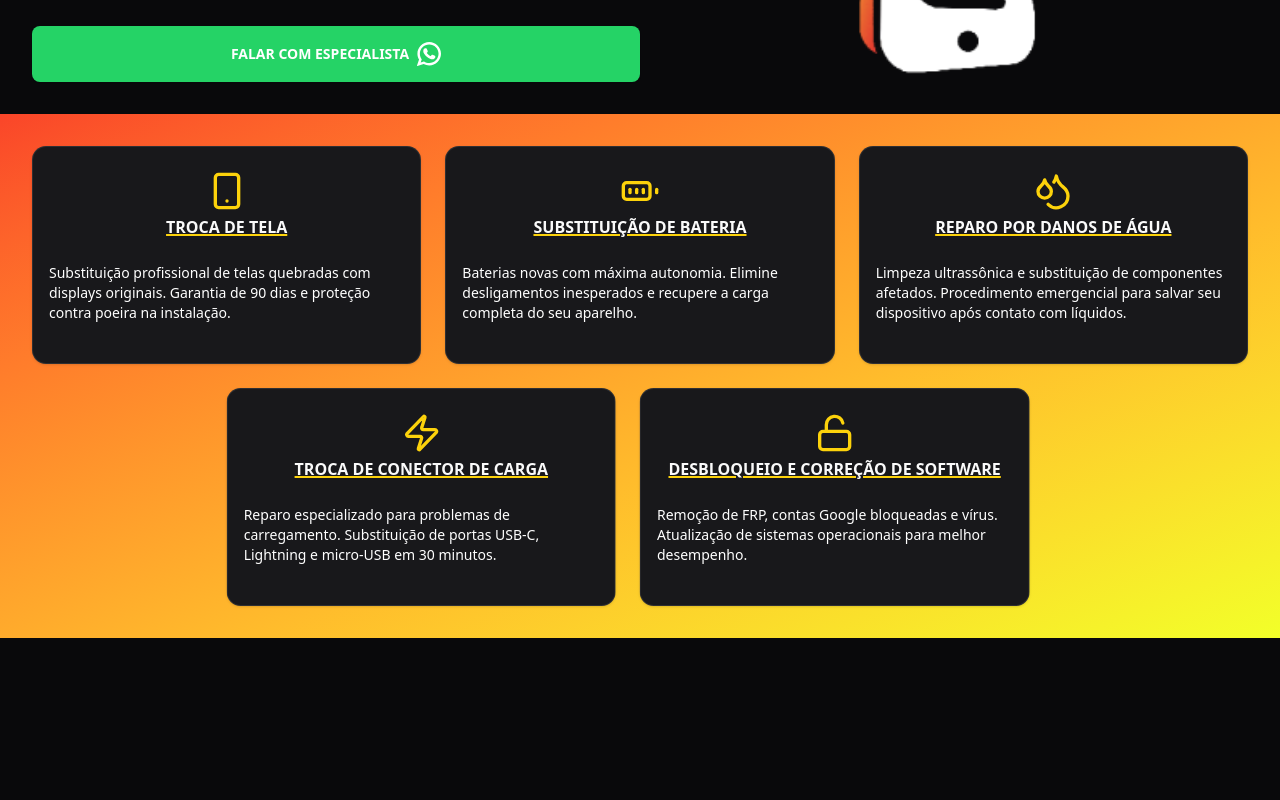
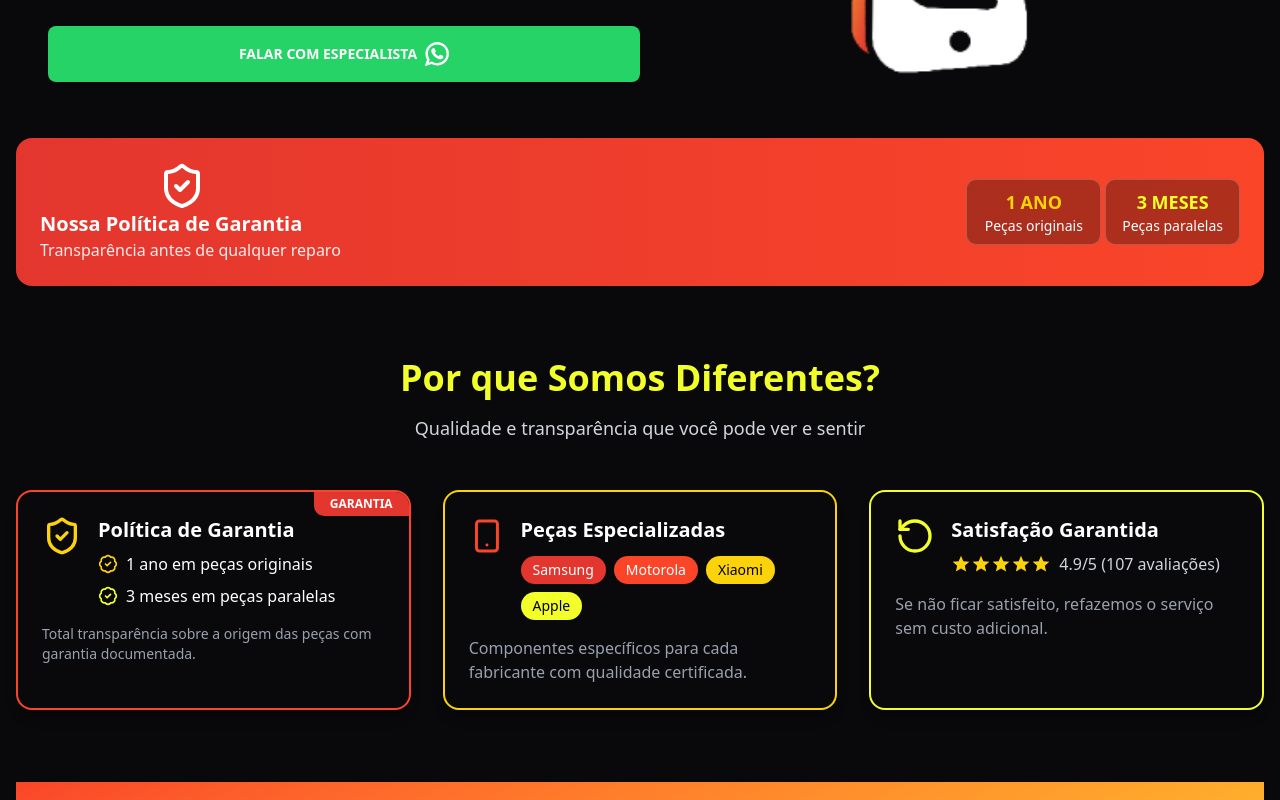
Before and after one commit to LuanCKRG/entercell, a Next.js app: page / in a window 1280 px wide. Shown: the part 380-1180 px from the top of the page. Before the commit the page ends 1018 px from the top, so only its background shows below. Built offline with nearby package versions, Linux system fonts and the light colour scheme.

Commit message:
feat(home): enhance guarantee policy section with detailed information and styling

```diff
--- a/src/app/page.tsx
+++ b/src/app/page.tsx
@@ -1,12 +1,160 @@
 import { HeroSection } from "@/components/sections/hero-section"
 import { ServicesSection } from "@/components/sections/services-section"
+import { ShieldCheck, Smartphone, BadgeCheck, RotateCcw } from "lucide-react"
 
 const Home = () => {
 	return (
-		<>
-			<HeroSection />
+		<div className="space-y-18 px-4">
+			<div>
+				<HeroSection />
+				{/* Banner de Garantia Destaque */}
+				<div className="mt-6 bg-gradient-to-r from-[#E3362E] to-[#FA4529] rounded-2xl p-2 md:p-6 text-white">
+					<div className="flex flex-col md:flex-row items-center justify-between">
+						<div className="flex flex-col items-center mb-4 md:mb-0">
+							<ShieldCheck className="size-12 text-white mr-4" />
+							<div>
+								<h3 className="md:text-xl font-bold not-md:uppercase">Nossa Política de Garantia</h3>
+								<p className="opacity-90">Transparência antes de qualquer reparo</p>
+							</div>
+						</div>
+
+						<div className="grid grid-cols-2 gap-1">
+							<div className="flex flex-col h-full text-center bg-black/30 px-4 py-2 rounded-lg border border-white/20">
+								<div className="font-bold text-lg text-[#fcd20b]">1 ANO</div>
+								<div className="text-sm">Peças originais</div>
+							</div>
+
+							<div className="flex flex-col h-full text-center bg-black/30 px-4 py-2 rounded-lg border border-white/20">
+								<div className="font-bold text-lg text-[#F2FF29]">3 MESES</div>
+								<div className="text-sm">Peças paralelas</div>
+							</div>
+						</div>
+					</div>
+				</div>
+			</div>
+
+			<section className="">
+				<div className="">
+					<div className="text-center mb-12">
+						<h2 className="text-3xl md:text-4xl font-bold text-[#F2FF29]">Por que Somos Diferentes?</h2>
+						<p className="text-lg text-gray-300 mt-4">Qualidade e transparência que você pode ver e sentir</p>
+					</div>
+
+					{/* Grid de Diferenciais */}
+					<div className="grid grid-cols-1 md:grid-cols-3 gap-8">
+						{/* Destaque 1 - Garantia de Peças */}
+						<div className="rounded-2xl p-6 shadow-lg border-2 border-[#FA4529] relative overflow-hidden">
+							<div className="absolute top-0 right-0 bg-[#E3362E] text-white text-xs font-bold px-4 py-1 rounded-bl-lg">GARANTIA</div>
+							<div className="flex items-start mb-4">
+								<ShieldCheck className="w-10 h-10 text-[#fcd20b] mr-4" />
+								<div>
+									<h3 className="text-xl font-bold text-white">Política de Garantia</h3>
+									<div className="mt-2 space-y-2">
+										<div className="flex items-center">
+											<BadgeCheck className="w-5 h-5 text-[#fcd20b] mr-2" />
+											<span className="font-medium text-white">1 ano em peças originais</span>
+										</div>
+										<div className="flex items-center">
+											<BadgeCheck className="w-5 h-5 text-[#F2FF29] mr-2" />
+											<span className="font-medium text-white">3 meses em peças paralelas</span>
+										</div>
+									</div>
+								</div>
+							</div>
+							<p className="text-gray-400 text-sm mt-4">Total transparência sobre a origem das peças com garantia documentada.</p>
+						</div>
+
+						{/* Destaque 2 - Marcas Atendidas */}
+						<div className="rounded-2xl p-6 shadow-lg border-2 border-[#fcd20b]">
+							<div className="flex items-start mb-4">
+								<Smartphone className="w-10 h-10 text-[#FA4529] mr-4" />
+								<div>
+									<h3 className="text-xl font-bold text-white">Peças Especializadas</h3>
+									<div className="mt-3 flex flex-wrap gap-2">
+										<span className="bg-[#E3362E] px-3 py-1 rounded-full text-sm font-medium text-white">Samsung</span>
+										<span className="bg-[#FA4529] px-3 py-1 rounded-full text-sm font-medium text-white">Motorola</span>
+										<span className="bg-[#fcd20b] px-3 py-1 rounded-full text-sm font-medium text-black">Xiaomi</span>
+										<span className="bg-[#F2FF29] px-3 py-1 rounded-full text-sm font-medium text-black">Apple</span>
+									</div>
+								</div>
+							</div>
+							<p className="text-gray-400 mt-4">Componentes específicos para cada fabricante com qualidade certificada.</p>
+						</div>
+
+						{/* Destaque 3 - Satisfação */}
+						<div className="rounded-2xl p-6 shadow-lg border-2 border-[#F2FF29]">
+							<div className="flex items-start mb-4">
+								<RotateCcw className="w-10 h-10 text-[#F2FF29] mr-4" />
+								<div>
+									<h3 className="text-xl font-bold text-white">Satisfação Garantida</h3>
+									<div className="flex items-center mt-2">
+										<div className="flex text-[#fcd20b]">
+											{[...Array(5)].map((number, i) => (
+												<svg key={number} xmlns="http://www.w3.org/2000/svg" className="size-5 fill-current" viewBox="0 0 24 24">
+													<title>Estrela</title>
+													<path d="M12 17.27L18.18 21l-1.64-7.03L22 9.24l-7.19-.61L12 2 9.19 8.63 2 9.24l5.46 4.73L5.82 21z" />
+												</svg>
+											))}
+										</div>
+										<span className="text-gray-300 ml-2">4.9/5 (107 avaliações)</span>
+									</div>
+								</div>
+							</div>
+							<p className="text-gray-400 mt-4">Se não ficar satisfeito, refazemos o serviço sem custo adicional.</p>
+						</div>
+					</div>
+
+					{/* Comparativo de Garantias */}
+					{/* <div className="mt-12 bg-zinc-900 rounded-2xl p-6 border border-[#fcd20b]/30">
+						<h3 className="text-xl font-bold text-white mb-4 text-center">Entenda Nossas Garantias</h3>
+						<div className="flex flex-col md:flex-row gap-6">
+							<div className="flex-1 bg-black p-5 rounded-xl border border-[#fcd20b]">
+								<div className="text-center mb-4">
+									<div className="font-bold text-2xl text-[#fcd20b]">1 ANO</div>
+									<div className="text-sm text-gray-300">Peças Originais</div>
+								</div>
+								<ul className="space-y-2">
+									<li className="flex items-center">
+										<BadgeCheck className="w-5 h-5 text-[#fcd20b] mr-2" />
+										<span className="text-gray-300">Componentes de fábrica</span>
+									</li>
+									<li className="flex items-center">
+										<BadgeCheck className="w-5 h-5 text-[#fcd20b] mr-2" />
+										<span className="text-gray-300">Certificação do fabricante</span>
+									</li>
+									<li className="flex items-center">
+										<BadgeCheck className="w-5 h-5 text-[#fcd20b] mr-2" />
+										<span className="text-gray-300">Compatibilidade total</span>
+									</li>
+								</ul>
+							</div>
+
+							<div className="flex-1 bg-black p-5 rounded-xl border border-[#F2FF29]">
+								<div className="text-center mb-4">
+									<div className="font-bold text-2xl text-[#F2FF29]">3 MESES</div>
+									<div className="text-sm text-gray-300">Peças Paralelas</div>
+								</div>
+								<ul className="space-y-2">
+									<li className="flex items-center">
+										<BadgeCheck className="w-5 h-5 text-[#F2FF29] mr-2" />
+										<span className="text-gray-300">Qualidade equivalente</span>
+									</li>
+									<li className="flex items-center">
+										<BadgeCheck className="w-5 h-5 text-[#F2FF29] mr-2" />
+										<span className="text-gray-300">Custo-benefício</span>
+									</li>
+									<li className="flex items-center">
+										<BadgeCheck className="w-5 h-5 text-[#F2FF29] mr-2" />
+										<span className="text-gray-300">Testadas e aprovadas</span>
+									</li>
+								</ul>
+							</div>
+						</div>
+					</div> */}
+				</div>
+			</section>
 			<ServicesSection />
-		</>
+		</div>
 	)
 }
 
```
